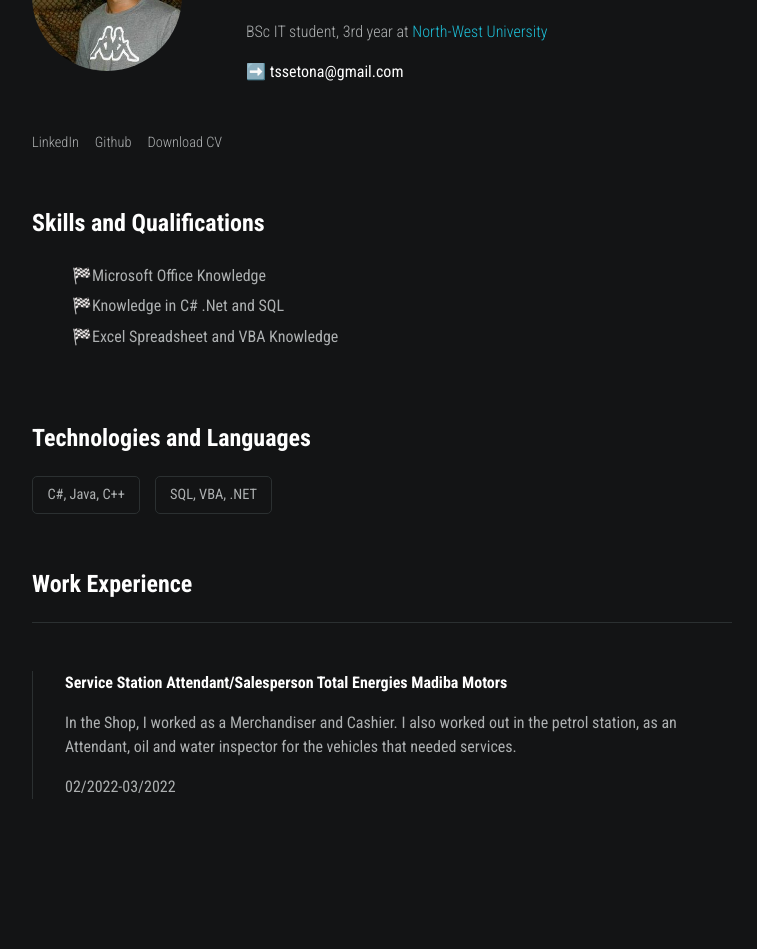
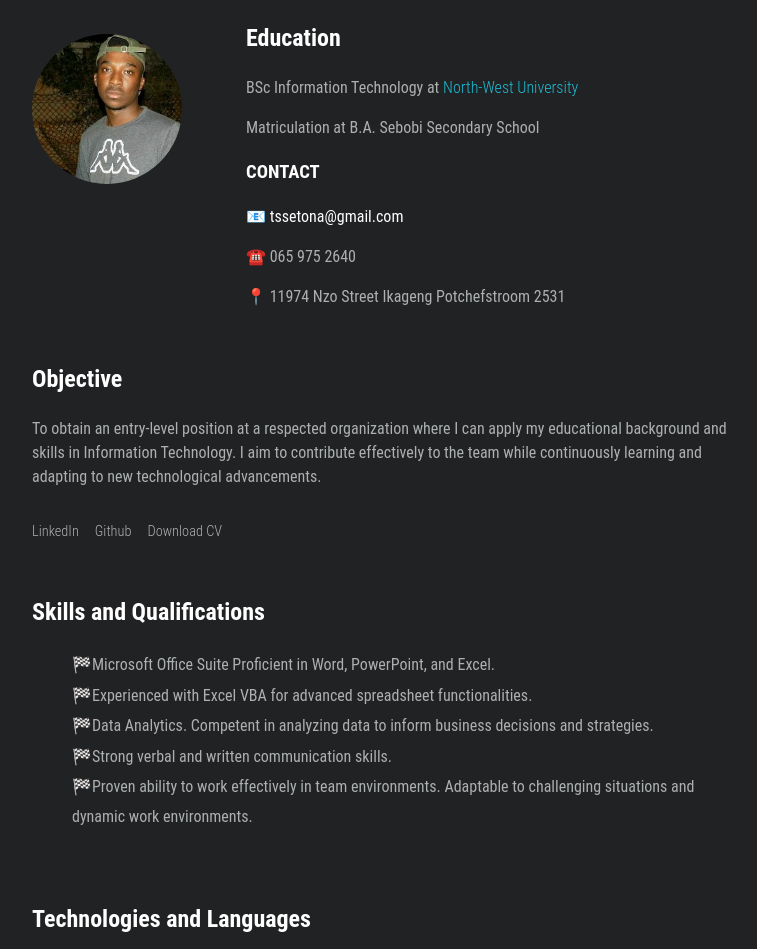
Before and after one commit to TebogoSeton/Tebogo-Setona-CV, a plain HTML site: page index.html in a window 1280 px wide. Shown: the part 132-1081 px from the top of the page, without its empty margins (258-1015 px from the left). Before the commit the page ends 1003 px from the top, so only its background shows below. Drawn offline with Linux system fonts and the light colour scheme; a web font is replaced by a local one.

Commit message:
Add files via upload
Updated Virtual CV

```diff
--- a/index.html
+++ b/index.html
@@ -13,14 +13,29 @@
             <img id="profile-pic" src="./assets/images/unnamed.jpg" alt="Profile Picture"/>
             <div>
                 <h1 id="username">Tebogo Setona</h1>
-                <p id="Biography">BSc IT student, 3rd year at <a href="https://www.nwu.ac.za/" target="_blank">North-West University</a> </p>
-                <p id="Email">➡️ tssetona@gmail.com </p>
+                <h2 id="Education">Education</h2>
+
+                <p id="Tertiary">BSc Information Technology at <a href="https://www.nwu.ac.za/" target="_blank">North-West University</a> </p>
+                <p id="Secondary">Matriculation at B.A. Sebobi Secondary School</p>
+
+                <h3>CONTACT</h3>
+                <p id="Email">📧 tssetona@gmail.com </a>
+                <p id="Phone">☎️ 065 975 2640 </a>
+                <p id="Address">📍 11974 Nzo Street Ikageng Potchefstroom 2531 </a>
             </div>
         </section>
 
+        <section  class="Motivation">
+            <div id="Objective">
+                <h2>Objective</h2>
+                <p>To obtain an entry-level position at a respected organization where I can apply my educational background and skills in Information Technology.
+                    I aim to contribute effectively to the team while continuously learning and adapting to new technological advancements.
+                </p>
+            </div>
+
         <section  class="section--page">
             <div id="socials--list">
-                <a href="#" target="_blank">LinkedIn</a>
+                <a href="https://www.linkedin.com/in/tebogo-s-0878b9124/" target="_blank">LinkedIn</a>
                 <a href="https://github.com/TebogoSeton" target="_blank">Github</a>
                 <a href="./assets/Tebogo Setona CV.pdf" target="_blank">Download CV</a>
             </div>
@@ -28,9 +43,16 @@
         <section  class="section--page">
             <h2>Skills and Qualifications</h2>
             <ul id="Qualifications--list">
-                <li>🏁Microsoft Office Knowledge</li>
-                <li>🏁Knowledge in C# .Net and SQL</li>
-                <li>🏁Excel Spreadsheet and VBA Knowledge</li>
+                <li>🏁Microsoft Office Suite Proficient in Word, PowerPoint, and Excel.
+                    </li>
+                <li>🏁Experienced with Excel VBA for advanced spreadsheet functionalities.</li>
+                <li>🏁Data Analytics.
+                    Competent in analyzing data to inform business decisions and strategies.</li>
+                <li>🏁Strong verbal and written communication skills.</li>
+                <li>🏁Proven ability to work effectively in team environments.
+                    Adaptable to challenging situations and dynamic work environments.</li>
+
+
 
             </ul>
         </section>
@@ -40,6 +62,8 @@
         <div id="wrapper--tech_stuff">
             <div class="card--techstuff"><span> C#, Java, C++</span></div>
             <div class="card--techstuff"><span> SQL, VBA, .NET</span></div>
+            <div class="card--techstuff"><span> ASP.NET, Excel QM</span></div>
+            <div class="card--techstuff"><span> HTML, CSS</span></div>
 
         </div>
         </section>
@@ -55,6 +79,9 @@
                     as an Attendant, oil and water inspector for the
                     vehicles that needed services.</p>
                 <p> 02/2022-03/2022</p>
+                <h5>Reference</h5>
+                <p> Colleague: Tshepo Jeremiah Ntsiepe </p>
+                <p>☎️ 063 815 2423</p>
             </div>
 
         </section>
--- a/styles/main.css
+++ b/styles/main.css
@@ -1,16 +1,16 @@
-@import url('https://fonts.googleapis.com/css2?family=Roboto+Condensed:ital,wght@0,100..900;1,100..900&display=swap');
+@import url('https://fonts.googleapis.com/css2?family=Playfair+Display:ital,wght@0,400..900;1,400..900&display=swap');
 :root{
     --mainTextColor-light:#000;
     --secondaryTextColor-light:rgb(51 51 51);
     --mainLinkColor-light:#0da2b8;
     --mainBorderColor-light:rgb(218, 218, 218);
-    --mainBgColor-light:rgb(249, 250,251);
+    --mainBgColor-light:rgb(250, 249, 251);
 
     --mainTextColor-dark:#fff;
     --secondaryTextColor-dark:#adb0b1;
     --mainLinkColor-dark:rgb(30, 190,214);
     --mainBorderColor-dark:#2b3031;
-    --mainBgColor-dark:#131415;
+    --mainBgColor-dark:#131415ef;
 
     --mainTextColor: var(--mainTextColor-dark);
     --secondaryTextColor:var(--secondaryTextColor-dark);
```
